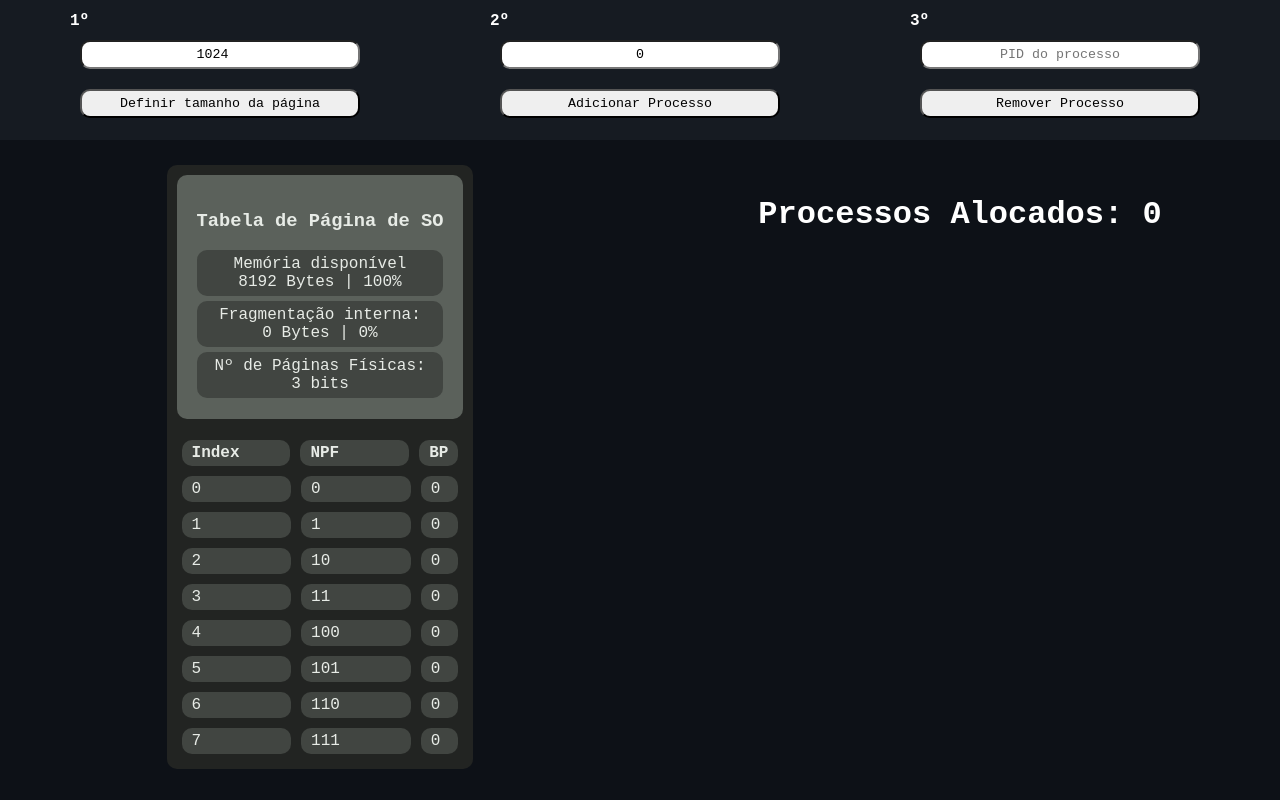
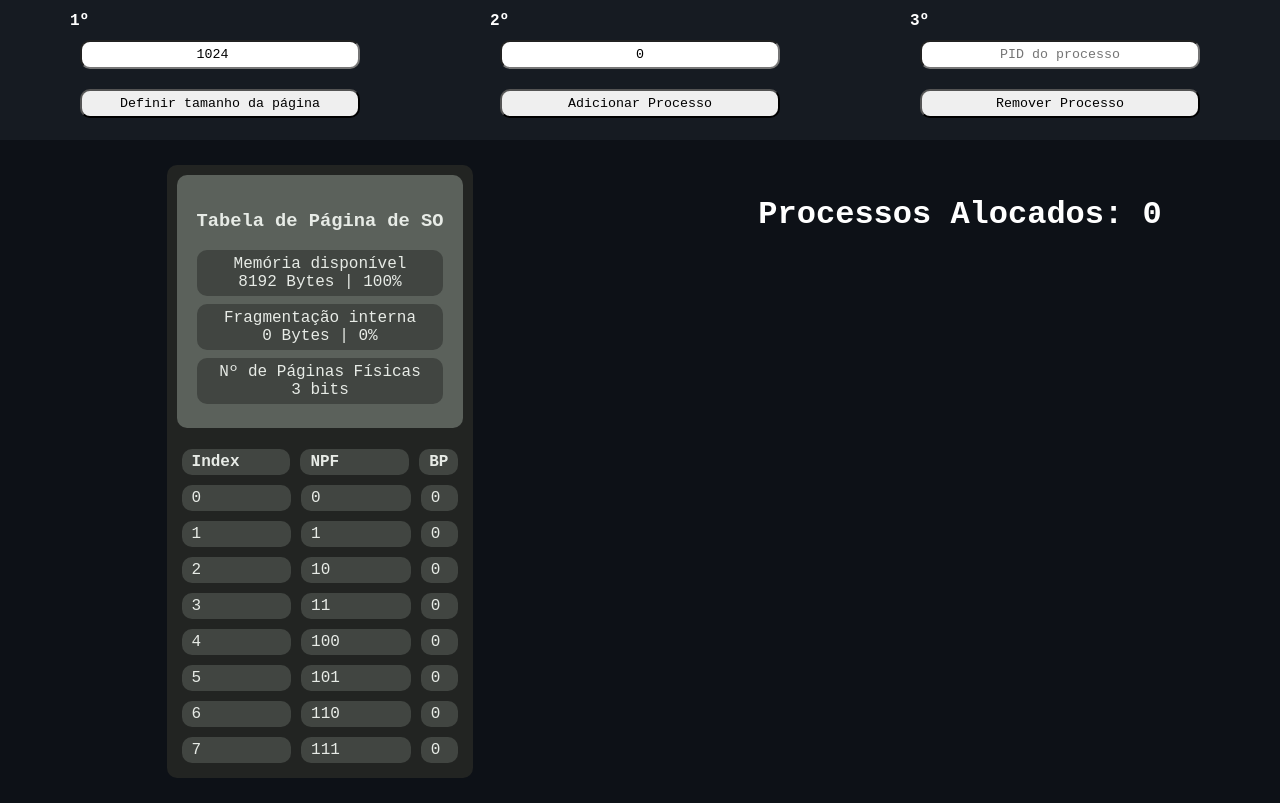
Before and after one commit to Gabao-Farias/Process_manager, a React (Create React App) app: page / in a window 1280 px wide. Built offline with nearby package versions, Linux system fonts and the light colour scheme.

Commit message:
Updated pages-table styles

```diff
--- a/src/components/PagesTable/index.tsx
+++ b/src/components/PagesTable/index.tsx
@@ -20,14 +20,14 @@ const PagesTable : FC<PagesTableProps> = ({tablePageConfig, tamp, processArray,
           VerifyAvailableMemory(tablePageConfig, tamp)} Bytes | {
           Math.round(VerifyAvailableMemoryPercentage(tablePageConfig))
         }%</HeaderItem>
-        <HeaderItem choice={choice}>Fragmentação interna:
+        <HeaderItem choice={choice}>Fragmentação interna
           <br></br>
           {
           InternFragmentPageTable(processArray, tamp)
         } Bytes | {
           Math.round(InternFragmentPageTablePercentage(processArray, tamp))
         }%</HeaderItem>
-        <HeaderItem choice={choice}>Nº de Páginas Físicas:
+        <HeaderItem choice={choice}>Nº de Páginas Físicas
           <br></br>
           {PagesSize(tamp)} bits</HeaderItem>
       </SmallHeader>
--- a/src/components/PagesTable/styles.ts
+++ b/src/components/PagesTable/styles.ts
@@ -11,6 +11,7 @@ export const PagesTableContainer = styled.div<ThemeChoice>`
   color: ${({choice}) => ColorsTheme[choice]?.text.main};
 
   border-radius: 10px;
+  transition: 0.4s;
 `;
 
 export const ItemRow = styled.div`
@@ -29,6 +30,7 @@ export const SimpleRow = styled.div<ThemeChoice>`
   background-color: ${({choice}) => ColorsTheme[choice]?.environment.light};
   padding: 4px 10px;
   border-radius: 10px;
+  transition: 0.4s;
 `;
 
 export const Used = styled.div<PropsPagesTable & ThemeChoice>`
@@ -38,6 +40,7 @@ export const Used = styled.div<PropsPagesTable & ThemeChoice>`
   color: ${({used, choice}) => (used ? ColorsTheme[choice]?.text.dark : ColorsTheme[choice]?.text.main)};
   padding: 4px 10px;
   border-radius: 10px;
+  transition: 0.4s;
 `;
 
 export const SmallHeader = styled.div<ThemeChoice>`
@@ -47,12 +50,14 @@ export const SmallHeader = styled.div<ThemeChoice>`
   margin-bottom: 16px;
 
   text-align: center;
+  transition: 0.4s;
 `;
 
 export const HeaderItem = styled.div<ThemeChoice>`
-  margin: 5px 0px;
+  margin: 8px 0px;
   background-color: ${({choice}) => ColorsTheme[choice]?.environment.light};
   border-radius: 10px;
   padding: 5px;
   text-align: center;
+  transition: 0.4s;
 `;
```
